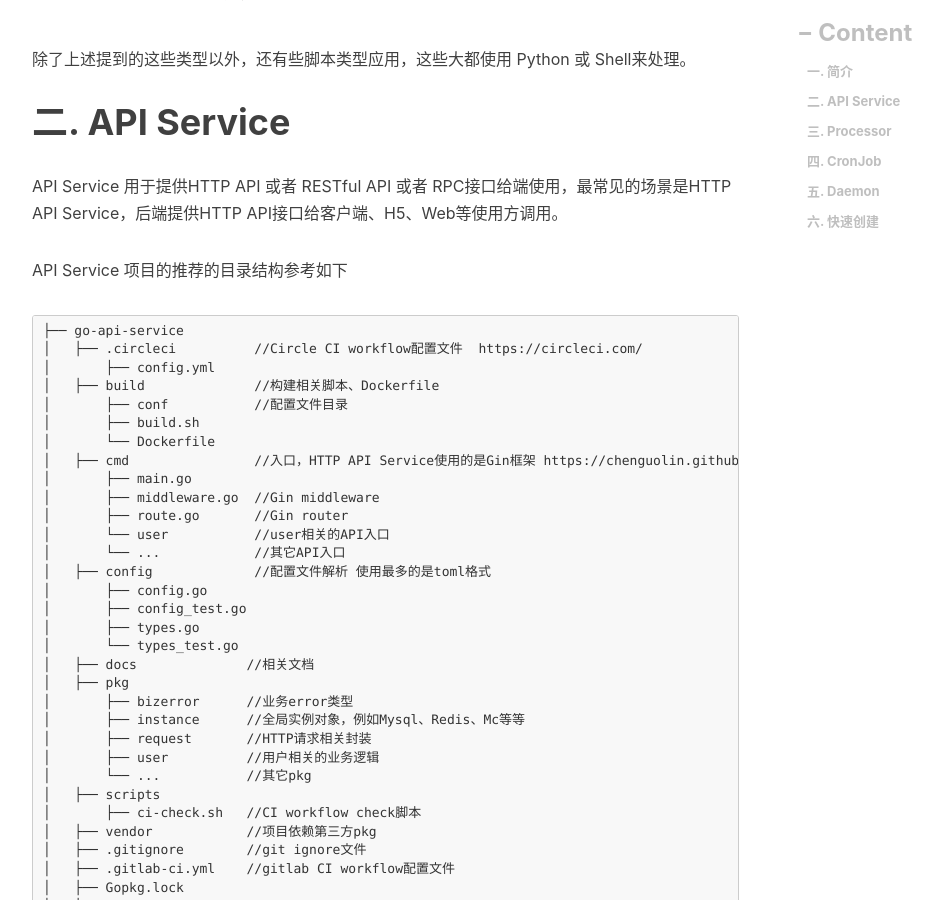
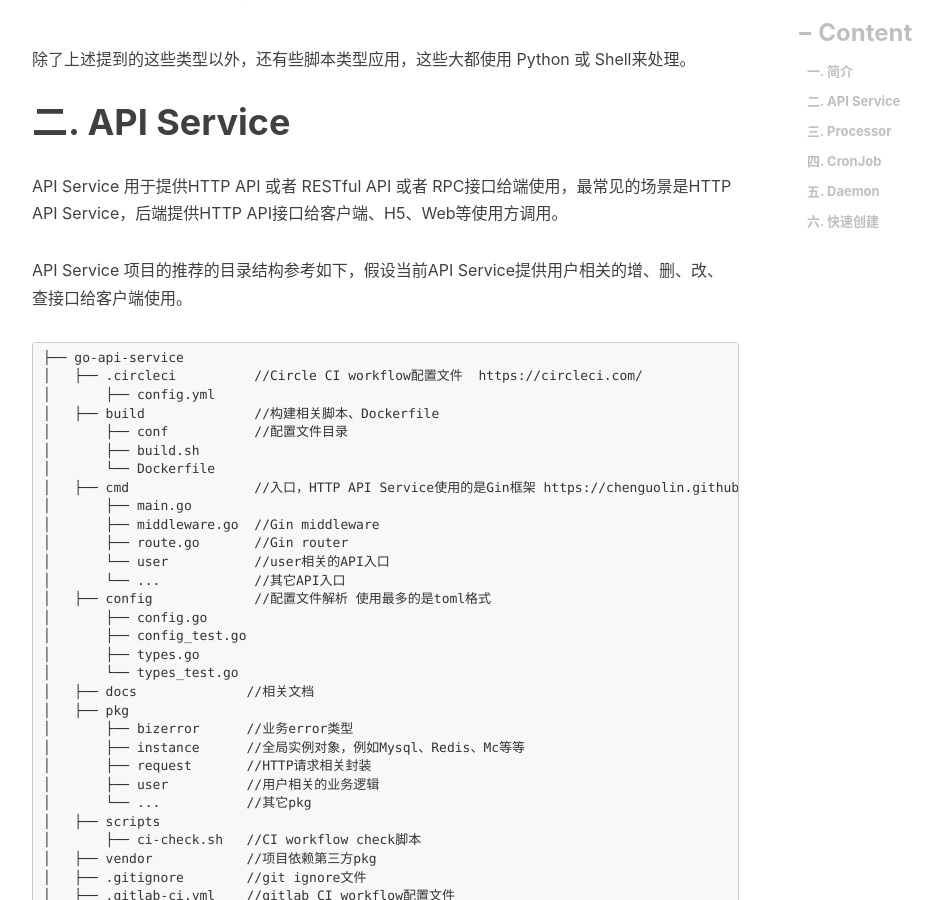
Before and after one commit to engru/chenguolin.github.io, a Jekyll site: the page built from _posts/2018-07-13-【Go-14】Golang 项目目录结构规范.md, in a window 1280 px wide and 900 px high, scrolled down 935 px. Shown: the whole window, without its empty margins (233-1176 px from the left). Built offline with Jekyll 4.4.1, drawn with Linux system fonts in a browser that asks for light colours; nearby versions of some CDN libraries; comment, search, counter and statistics services are not loaded.

Commit message:
Update 2018-07-13-【Go-14】Golang 项目目录结构规范.md

````diff
--- a/_posts/2018-07-13-【Go-14】Golang 项目目录结构规范.md
+++ b/_posts/2018-07-13-【Go-14】Golang 项目目录结构规范.md
@@ -22,7 +22,8 @@ tags:         #标签
 # 二. API Service
 API Service 用于提供HTTP API 或者 RESTful API 或者 RPC接口给端使用，最常见的场景是HTTP API Service，后端提供HTTP API接口给客户端、H5、Web等使用方调用。
 
-API Service 项目的推荐的目录结构参考如下
+API Service 项目的推荐的目录结构参考如下，假设当前API Service提供用户相关的增、删、改、查接口给客户端使用。
+
 ```
 ├── go-api-service
 │   ├── .circleci          //Circle CI workflow配置文件  https://circleci.com/
````
